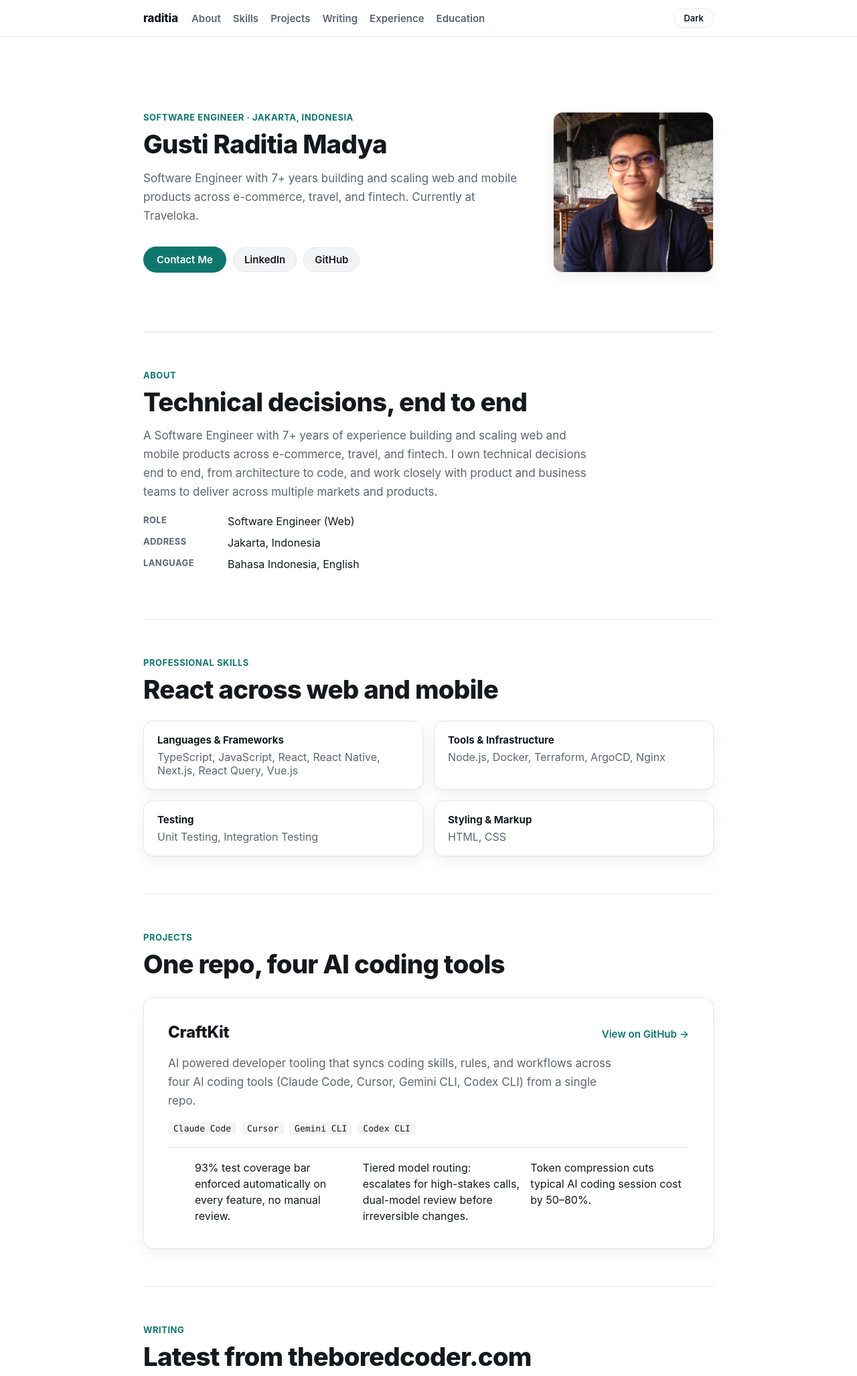
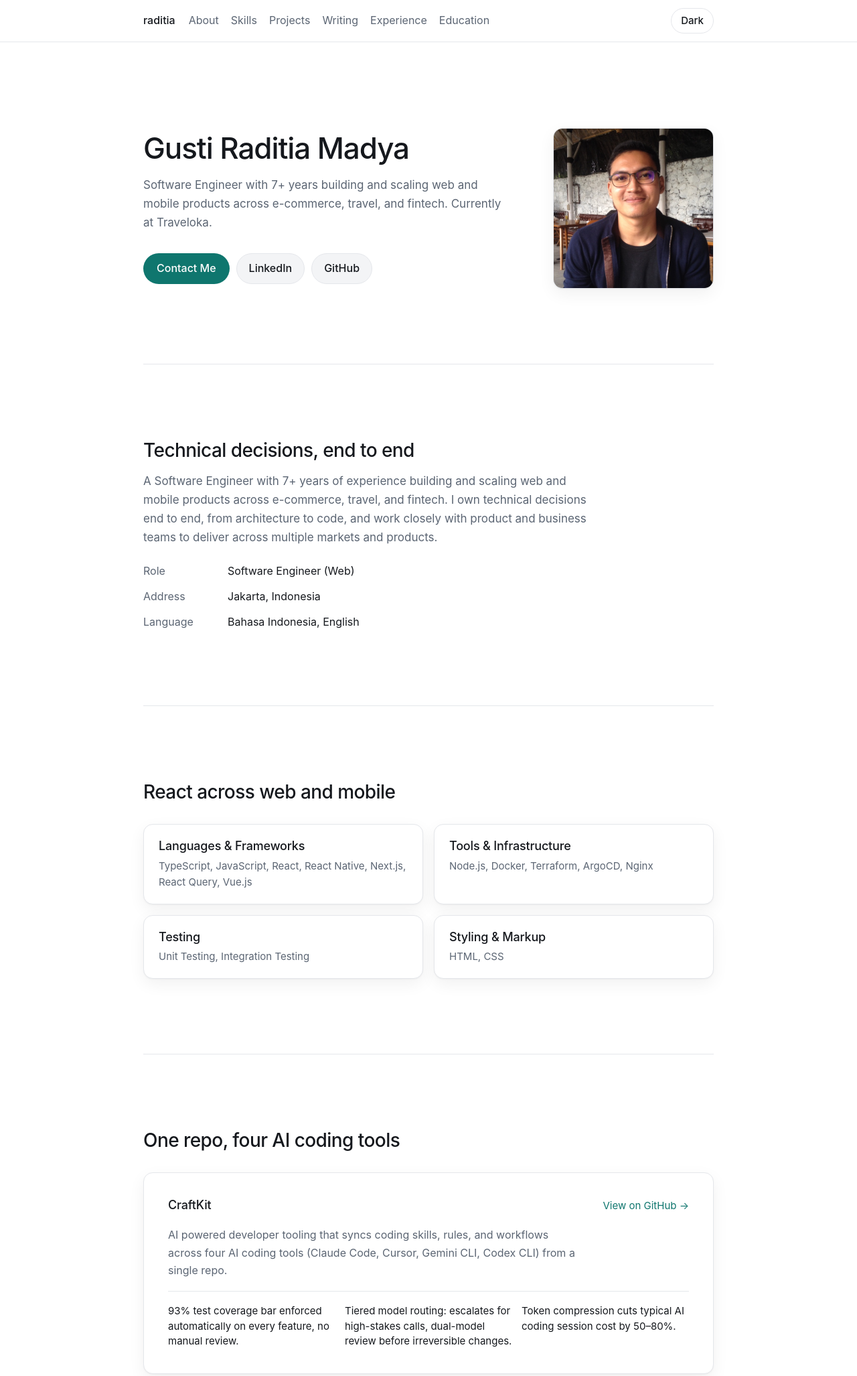
Before and after one commit to raditia/raditia.github.io, a plain HTML site: page index.html in a window 1280 px wide. Shown: the top 2054 px of the page at 67% size. Drawn offline with Linux system fonts and the light colour scheme.

Commit message:
Apply typography rules: tight type scale, lighter weights, less decoration
- One small type scale with card variants 1px below their outside twins
- Section titles 28px, card titles 18px, hero 36-44px
- Weights capped at 500 for titles, 400 for body
- Tracking and line height tighten as size grows; balanced titles
- More vertical space between sections
- Drop eyebrow labels, "Current" badge, redundant tool chips, back-to-top link
- Single sans family; dates use tabular numerals instead of monospace
- Card headings are h3 so the outline no longer skips a level

Co-Authored-By: Claude Opus 5.5 <noreply@anthropic.com>

```diff
--- a/index.html
+++ b/index.html
@@ -67,8 +67,7 @@
 
       <section class="hero">
         <div class="hero-text">
-          <span class="eyebrow">Software Engineer &middot; Jakarta, Indonesia</span>
-          <h1 class="display">Gusti Raditia Madya</h1>
+          <h1 class="hero-title">Gusti Raditia Madya</h1>
           <p class="subtitle">Software Engineer with 7+ years building and scaling web and mobile products across e-commerce, travel, and fintech. Currently at Traveloka.</p>
           <div class="cta-row">
             <a class="btn-cta" href="mailto:gustiraditia@gmail.com">Contact Me</a>
@@ -80,8 +79,7 @@
       </section>
 
       <section id="about">
-        <span class="eyebrow">About</span>
-        <h2 class="display">Technical decisions, end to end</h2>
+        <h2 class="section-title">Technical decisions, end to end</h2>
         <p class="body-text">A Software Engineer with 7+ years of experience building and scaling web and mobile products across e-commerce, travel, and fintech. I own technical decisions end to end, from architecture to code, and work closely with product and business teams to deliver across multiple markets and products.</p>
         <dl class="kv-rows">
           <div class="kv-row"><dt>Role</dt><dd>Software Engineer (Web)</dd></div>
@@ -91,31 +89,23 @@
       </section>
 
       <section id="skills">
-        <span class="eyebrow">Professional skills</span>
-        <h2 class="display">React across web and mobile</h2>
+        <h2 class="section-title">React across web and mobile</h2>
         <div class="grid-2">
-          <div class="skill-card"><h4>Languages &amp; Frameworks</h4><p>TypeScript, JavaScript, React, React Native, Next.js, React Query, Vue.js</p></div>
-          <div class="skill-card"><h4>Tools &amp; Infrastructure</h4><p>Node.js, Docker, Terraform, ArgoCD, Nginx</p></div>
-          <div class="skill-card"><h4>Testing</h4><p>Unit Testing, Integration Testing</p></div>
-          <div class="skill-card"><h4>Styling &amp; Markup</h4><p>HTML, CSS</p></div>
+          <div class="skill-card"><h3>Languages &amp; Frameworks</h3><p>TypeScript, JavaScript, React, React Native, Next.js, React Query, Vue.js</p></div>
+          <div class="skill-card"><h3>Tools &amp; Infrastructure</h3><p>Node.js, Docker, Terraform, ArgoCD, Nginx</p></div>
+          <div class="skill-card"><h3>Testing</h3><p>Unit Testing, Integration Testing</p></div>
+          <div class="skill-card"><h3>Styling &amp; Markup</h3><p>HTML, CSS</p></div>
         </div>
       </section>
 
       <section id="projects">
-        <span class="eyebrow">Projects</span>
-        <h2 class="display">One repo, four AI coding tools</h2>
+        <h2 class="section-title">One repo, four AI coding tools</h2>
         <article class="project-card">
           <div class="project-head">
             <h3>CraftKit</h3>
             <a href="https://github.com/raditia" target="_blank" rel="noopener">View on GitHub &rarr;</a>
           </div>
           <p>AI powered developer tooling that syncs coding skills, rules, and workflows across four AI coding tools (Claude Code, Cursor, Gemini CLI, Codex CLI) from a single repo.</p>
-          <div class="tag-row">
-            <code>Claude Code</code>
-            <code>Cursor</code>
-            <code>Gemini CLI</code>
-            <code>Codex CLI</code>
-          </div>
           <ul class="feature-grid">
             <li>93% test coverage bar enforced automatically on every feature, no manual review.</li>
             <li>Tiered model routing: escalates for high-stakes calls, dual-model review before irreversible changes.</li>
@@ -125,23 +115,21 @@
       </section>
 
       <section id="writing">
-        <span class="eyebrow">Writing</span>
-        <h2 class="display">Latest from theboredcoder.com</h2>
+        <h2 class="section-title">Latest from theboredcoder.com</h2>
         <ul id="blog-posts" class="blog-posts">
           <li class="gh-loading">Loading posts&hellip;</li>
         </ul>
       </section>
 
       <section id="experience">
-        <span class="eyebrow">Work experience</span>
-        <h2 class="display">Seven years across travel, e-commerce and fintech</h2>
+        <h2 class="section-title">Seven years across travel, e-commerce and fintech</h2>
         <div class="timeline">
 
           <div class="timeline-row">
             <div class="timeline-period">May 2026 &ndash; Present</div>
             <div class="timeline-roles">
               <div>
-                <div class="role-company"><h3>Traveloka</h3><span class="badge-current">Current</span></div>
+                <div class="role-company"><h3>Traveloka</h3></div>
                 <div class="role-title-row"><span class="role-title">Software Engineer (Web) &middot; Ground Transport Engineering</span></div>
                 <span class="role-meta">React 18, React Native, Next.js, TypeScript &middot; bus &amp; train booking across 7 SEA/APAC markets</span>
                 <ul class="role-bullets">
@@ -205,22 +193,21 @@
       </section>
 
       <section id="education">
-        <span class="eyebrow">Education</span>
-        <h2 class="display">Computer science, then IT</h2>
+        <h2 class="section-title">Computer science, then IT</h2>
         <div class="edu-grid">
           <div class="edu-card">
             <span class="edu-date">2020 &ndash; 2022 &middot; Master's</span>
-            <h4>Master of Information Technology</h4>
+            <h3>Master of Information Technology</h3>
             <span class="edu-org">University of Indonesia</span>
           </div>
           <div class="edu-card">
             <span class="edu-date">2015 &ndash; 2019 &middot; Bachelor's</span>
-            <h4>Bachelor of Computer Science</h4>
+            <h3>Bachelor of Computer Science</h3>
             <span class="edu-org">Universitas Gadjah Mada (UGM)</span>
           </div>
           <div class="edu-card">
             <span class="edu-date">May 2022 &middot; Certification</span>
-            <h4>Professional Scrum Developer&trade; I (PSD I)</h4>
+            <h3>Professional Scrum Developer&trade; I (PSD I)</h3>
             <span class="edu-org">Scrum.org</span>
           </div>
         </div>
@@ -231,7 +218,6 @@
     <footer>
       <div class="footer-row">
         <span>&copy; 2026 Gusti Raditia Madya. All rights reserved.</span>
-        <a href="#top">Back to top &uarr;</a>
       </div>
     </footer>
 
--- a/scripts/blog-posts.js
+++ b/scripts/blog-posts.js
@@ -26,7 +26,9 @@
         }
         var body = el("div", { class: "blog-post-body" });
         body.appendChild(el("span", { class: "blog-post-date", text: formatDate(post.pubDate) }));
-        body.appendChild(el("a", { class: "blog-post-title", href: post.link, target: "_blank", rel: "noopener", text: post.title }));
+        var title = el("h3");
+        title.appendChild(el("a", { href: post.link, target: "_blank", rel: "noopener", text: post.title }));
+        body.appendChild(title);
         body.appendChild(el("p", { text: post.excerpt }));
         li.appendChild(body);
         listEl.appendChild(li);
--- a/styles/site.css
+++ b/styles/site.css
@@ -8,18 +8,23 @@
   --brand: #0f766e;
   --accent: #0f766e;
   --accent-2: #0f766e;
-  --badge-bg: #e6f4f1;
-  --badge-ink: #0f6a5f;
   --radius-card: 14px;
   --shadow: 0 1px 2px rgba(0, 0, 0, 0.04), 0 8px 24px rgba(0, 0, 0, 0.06);
   --font: -apple-system, BlinkMacSystemFont, "Segoe UI", Roboto, Helvetica, Arial, sans-serif;
-  --mono: ui-monospace, SFMono-Regular, Menlo, Consolas, monospace;
+
+  /* Type scale. Each *-card step is 1px below its outside twin. */
   --text-caption: 0.8125rem;
-  --text-label: 0.75rem;
-  --text-small: 0.9375rem;
+  --text-caption-card: 0.75rem;
   --text-body: 1rem;
-  --text-body-lg: 1.0625rem;
-  --text-subhead: 1.05rem;
+  --text-body-card: 0.9375rem;
+  --text-lead: 1.0625rem;
+  --text-lead-card: 1rem;
+  --text-heading: 1.1875rem;
+  --text-heading-card: 1.125rem;
+  --text-section: 1.75rem;
+  --text-hero: clamp(2.25rem, 5vw, 2.75rem);
+
+  --section-gap: clamp(72px, 10vw, 112px);
 }
 
 @media (prefers-color-scheme: dark) {
@@ -30,8 +35,6 @@
     --surface: #111418;
     --surface-2: #161a1f;
     --line-subtle: #242a31;
-    --badge-bg: #10332c;
-    --badge-ink: #6fd6c4;
     --shadow: 0 1px 2px rgba(0, 0, 0, 0.3), 0 8px 24px rgba(0, 0, 0, 0.4);
   }
 }
@@ -43,8 +46,6 @@
   --surface: #111418;
   --surface-2: #161a1f;
   --line-subtle: #242a31;
-  --badge-bg: #10332c;
-  --badge-ink: #6fd6c4;
   --shadow: 0 1px 2px rgba(0, 0, 0, 0.3), 0 8px 24px rgba(0, 0, 0, 0.4);
 }
 
@@ -57,7 +58,13 @@ body {
   background: var(--bg);
   color: var(--ink);
   font-family: var(--font);
+  font-size: var(--text-body);
+  font-weight: 400;
+  line-height: 1.6;
 }
+
+h1, h2, h3 { font-weight: 500; font-style: normal; text-wrap: balance; }
+p, li, dd { text-wrap: pretty; }
 
 a { color: var(--accent); text-decoration: none; }
 a:hover { color: var(--brand); text-decoration: underline; }
@@ -84,13 +91,12 @@ nav {
   display: flex;
   align-items: center;
   gap: 20px;
+  font-size: var(--text-body);
 }
 
 .brand {
-  font-weight: 800;
-  font-size: 1.05rem;
+  font-weight: 500;
   color: var(--ink);
-  letter-spacing: -0.01em;
   flex: 0 0 auto;
 }
 
@@ -100,8 +106,6 @@ nav {
   overflow-x: auto;
   flex: 1 1 auto;
   min-width: 0;
-  font-size: var(--text-small);
-  font-weight: 600;
   white-space: nowrap;
   scrollbar-width: none;
 }
@@ -110,8 +114,8 @@ nav {
 .theme-toggle {
   flex: 0 0 auto;
   font: inherit;
-  font-size: var(--text-caption);
-  font-weight: 600;
+  font-size: var(--text-body-card);
+  font-weight: 500;
   color: var(--ink);
   background: var(--surface);
   border: 1px solid var(--line-subtle);
@@ -122,12 +126,12 @@ nav {
 
 section {
   scroll-margin-top: 72px;
-  padding: 56px 0;
+  padding: var(--section-gap) 0;
   border-top: 1px solid var(--line-subtle);
 }
 
 .hero {
-  padding: clamp(56px, 10vw, 112px) 0 clamp(48px, 8vw, 88px);
+  padding: clamp(64px, 11vw, 128px) 0 var(--section-gap);
   display: flex;
   flex-wrap: wrap-reverse;
   align-items: center;
@@ -146,75 +150,68 @@ section {
   background: var(--surface-2);
 }
 
-.eyebrow {
-  display: block;
-  font-size: var(--text-caption);
-  font-weight: 700;
-  letter-spacing: 0.04em;
-  text-transform: uppercase;
-  color: var(--accent);
-  margin: 0 0 10px;
+.hero-title {
+  margin: 0 0 16px;
+  font-size: var(--text-hero);
+  letter-spacing: -0.025em;
+  line-height: 1.08;
 }
-.display {
-  margin: 0 0 14px;
-  font-size: clamp(1.7rem, 4vw, 2.4rem);
-  font-weight: 800;
+.section-title {
+  margin: 0 0 16px;
+  font-size: var(--text-section);
   letter-spacing: -0.02em;
   line-height: 1.15;
 }
 .subtitle, .body-text {
   margin: 0;
   max-width: 62ch;
-  font-size: var(--text-body-lg);
+  font-size: var(--text-lead);
   line-height: 1.65;
   color: var(--ink-soft);
 }
 
 .cta-row { display: flex; flex-wrap: wrap; align-items: center; gap: 10px; margin-top: 32px; }
-.btn-cta {
+.btn-cta, .tag {
   display: inline-flex;
   align-items: center;
+  border-radius: 999px;
+  font-size: var(--text-body);
+  font-weight: 500;
+  text-decoration: none;
+}
+.btn-cta {
   background: var(--brand);
   color: #fff;
-  border-radius: 999px;
   padding: 10px 20px;
-  font-weight: 600;
-  font-size: var(--text-small);
-  text-decoration: none;
 }
 .btn-cta:hover { color: #fff; text-decoration: none; opacity: 0.9; }
 .tag {
-  display: inline-flex;
-  align-items: center;
   background: var(--surface-2);
   color: var(--ink);
   border: 1px solid var(--line-subtle);
-  border-radius: 999px;
-  padding: 8px 16px;
-  font-size: var(--text-small);
-  font-weight: 600;
+  padding: 9px 18px;
 }
 .tag:hover { text-decoration: none; color: var(--ink); background: var(--line-subtle); }
 
-.kv-rows { margin-top: 20px; display: flex; flex-direction: column; gap: 12px; }
-.kv-row { display: flex; gap: 16px; font-size: var(--text-body); }
-.kv-row dt { flex: 0 0 110px; font-weight: 700; color: var(--ink-soft); text-transform: uppercase; font-size: var(--text-caption); letter-spacing: 0.03em; }
+.kv-rows { margin: 24px 0 0; display: flex; flex-direction: column; gap: 12px; }
+.kv-row { display: flex; gap: 16px; }
+.kv-row dt { flex: 0 0 110px; color: var(--ink-soft); }
 .kv-row dd { margin: 0; color: var(--ink); }
 
-.grid-2 { margin-top: 24px; display: grid; grid-template-columns: repeat(2, 1fr); gap: 16px; }
+.grid-2 { margin-top: 32px; display: grid; grid-template-columns: repeat(2, 1fr); gap: 16px; }
 @media (max-width: 560px) { .grid-2 { grid-template-columns: 1fr; } }
 .skill-card {
   background: var(--surface);
   border: 1px solid var(--line-subtle);
   border-radius: var(--radius-card);
   box-shadow: var(--shadow);
-  padding: 18px 20px;
+  padding: 20px 22px;
 }
-.skill-card h4 { margin: 0 0 6px; font-size: var(--text-small); font-weight: 700; color: var(--ink); }
-.skill-card p { margin: 0; font-size: var(--text-body); color: var(--ink-soft); }
+.skill-card h3 { margin: 0 0 6px; font-size: var(--text-heading-card); letter-spacing: -0.01em; line-height: 1.3; color: var(--ink); }
+.skill-card p { margin: 0; font-size: var(--text-body-card); color: var(--ink-soft); }
 
 .project-card {
-  margin-top: 28px;
+  margin-top: 32px;
   background: var(--surface);
   border: 1px solid var(--line-subtle);
   border-radius: var(--radius-card);
@@ -225,46 +222,35 @@ section {
   gap: 18px;
 }
 .project-head { display: flex; flex-wrap: wrap; align-items: baseline; justify-content: space-between; gap: 12px; }
-.project-head h3 { margin: 0; font-size: 1.5rem; font-weight: 800; letter-spacing: -0.01em; }
-.project-head a { font-weight: 600; font-size: var(--text-small); }
-.project-card p { margin: 0; max-width: 62ch; font-size: var(--text-body-lg); line-height: 1.65; color: var(--ink-soft); }
-.tag-row { display: flex; flex-wrap: wrap; gap: 8px; }
-.tag-row code {
-  font-family: var(--mono);
-  font-size: var(--text-caption);
-  background: var(--surface-2);
-  color: var(--ink);
-  border-radius: 4px;
-  padding: 2px 8px;
-}
+.project-head h3 { margin: 0; font-size: var(--text-heading-card); letter-spacing: -0.01em; line-height: 1.3; }
+.project-head a { font-size: var(--text-body-card); }
+.project-card p { margin: 0; max-width: 62ch; font-size: var(--text-lead-card); line-height: 1.65; color: var(--ink-soft); }
 .feature-grid {
   margin: 0;
-  padding-top: 18px;
+  padding: 18px 0 0;
   list-style: none;
   display: grid;
   grid-template-columns: repeat(auto-fit, minmax(220px, 1fr));
   gap: 14px;
   border-top: 1px solid var(--line-subtle);
 }
-.feature-grid li { font-size: var(--text-body); line-height: 1.5; color: var(--ink); }
+.feature-grid li { font-size: var(--text-body-card); line-height: 1.5; color: var(--ink); }
 
-.timeline { margin-top: 28px; display: flex; flex-direction: column; border-top: 1px solid var(--line-subtle); }
-.timeline-row { display: flex; flex-wrap: wrap; gap: 8px 32px; padding: 28px 0; border-bottom: 1px solid var(--line-subtle); }
-.timeline-period { flex: 0 0 170px; font-family: var(--mono); font-size: var(--text-caption); color: var(--ink-soft); padding-top: 4px; }
-.timeline-roles { flex: 1 1 360px; min-width: 0; display: flex; flex-direction: column; gap: 22px; }
-.role-company { display: flex; flex-wrap: wrap; align-items: center; gap: 10px; }
-.role-company h3 { margin: 0; font-size: 1.3rem; font-weight: 800; letter-spacing: -0.01em; }
-.badge-current { font-size: var(--text-label); font-weight: 600; color: var(--badge-ink); background: var(--badge-bg); border-radius: 4px; padding: 3px 8px; }
+.timeline { margin-top: 32px; display: flex; flex-direction: column; border-top: 1px solid var(--line-subtle); }
+.timeline-row { display: flex; flex-wrap: wrap; gap: 8px 32px; padding: 32px 0; border-bottom: 1px solid var(--line-subtle); }
+.timeline-period { flex: 0 0 170px; font-size: var(--text-caption); font-variant-numeric: tabular-nums; color: var(--ink-soft); padding-top: 3px; }
+.timeline-roles { flex: 1 1 360px; min-width: 0; display: flex; flex-direction: column; gap: 24px; }
+.role-company h3 { margin: 0 0 4px; font-size: var(--text-heading); letter-spacing: -0.01em; line-height: 1.3; }
 .role-title-row { display: flex; flex-wrap: wrap; align-items: baseline; gap: 4px 12px; }
-.role-title { font-size: var(--text-subhead); font-weight: 600; color: var(--accent); }
-.role-period { font-family: var(--mono); font-size: var(--text-label); color: var(--ink-soft); }
-.role-meta { font-size: var(--text-small); color: var(--ink-soft); line-height: 1.5; }
-.role-bullets { margin: 6px 0 0; padding-left: 18px; display: flex; flex-direction: column; gap: 6px; max-width: 62ch; }
-.role-bullets li { font-size: var(--text-body); line-height: 1.55; color: var(--ink); }
+.role-title { font-weight: 500; color: var(--accent); }
+.role-period { font-size: var(--text-caption); font-variant-numeric: tabular-nums; color: var(--ink-soft); }
+.role-meta { display: block; font-size: var(--text-caption); color: var(--ink-soft); line-height: 1.5; }
+.role-bullets { margin: 8px 0 0; padding-left: 18px; display: flex; flex-direction: column; gap: 6px; max-width: 62ch; }
+.role-bullets li { line-height: 1.55; color: var(--ink); }
 
-.gh-loading, .gh-error { font-size: var(--text-body); color: var(--ink-soft); }
+.gh-loading, .gh-error { color: var(--ink-soft); }
 
-.blog-posts { margin: 24px 0 0; padding: 0; list-style: none; display: grid; grid-template-columns: repeat(auto-fit, minmax(260px, 1fr)); gap: 16px; }
+.blog-posts { margin: 32px 0 0; padding: 0; list-style: none; display: grid; grid-template-columns: repeat(auto-fit, minmax(260px, 1fr)); gap: 16px; }
 .blog-post {
   background: var(--surface);
   border: 1px solid var(--line-subtle);
@@ -274,14 +260,15 @@ section {
   display: flex;
   flex-direction: column;
 }
-.blog-post img { width: 100%; aspect-ratio: 16/9; object-fit: cover; background: var(--surface-2); }
-.blog-post-body { padding: 16px 18px; display: flex; flex-direction: column; gap: 6px; }
-.blog-post-date { font-family: var(--mono); font-size: var(--text-caption); color: var(--ink-soft); }
-.blog-post a.blog-post-title { font-size: var(--text-small); font-weight: 700; color: var(--ink); line-height: 1.35; }
-.blog-post a.blog-post-title:hover { color: var(--accent); }
-.blog-post p { margin: 0; font-size: var(--text-caption); color: var(--ink-soft); line-height: 1.5; }
+.blog-post img { display: block; width: 100%; aspect-ratio: 16/9; object-fit: cover; background: var(--surface-2); }
+.blog-post-body { padding: 18px 20px; display: flex; flex-direction: column; gap: 6px; }
+.blog-post-date { font-size: var(--text-caption-card); font-variant-numeric: tabular-nums; color: var(--ink-soft); }
+.blog-post h3 { margin: 0; font-size: var(--text-heading-card); letter-spacing: -0.01em; line-height: 1.3; }
+.blog-post h3 a { color: var(--ink); }
+.blog-post h3 a:hover { color: var(--accent); }
+.blog-post p { margin: 0; font-size: var(--text-body-card); color: var(--ink-soft); line-height: 1.5; }
 
-.edu-grid { margin-top: 28px; display: grid; grid-template-columns: repeat(auto-fit, minmax(240px, 1fr)); gap: 14px; }
+.edu-grid { margin-top: 32px; display: grid; grid-template-columns: repeat(auto-fit, minmax(240px, 1fr)); gap: 16px; }
 .edu-card {
   background: var(--surface);
   border: 1px solid var(--line-subtle);
@@ -292,9 +279,9 @@ section {
   flex-direction: column;
   gap: 6px;
 }
-.edu-card .edu-date { font-family: var(--mono); font-size: var(--text-caption); color: var(--accent-2); }
-.edu-card h4 { margin: 0; font-size: 1.15rem; font-weight: 600; color: var(--ink); }
-.edu-card .edu-org { font-size: var(--text-body); color: var(--ink-soft); }
+.edu-card .edu-date { font-size: var(--text-caption-card); font-variant-numeric: tabular-nums; color: var(--accent-2); }
+.edu-card h3 { margin: 0; font-size: var(--text-heading-card); letter-spacing: -0.01em; line-height: 1.3; color: var(--ink); }
+.edu-card .edu-org { font-size: var(--text-body-card); color: var(--ink-soft); }
 
 footer {
   border-top: 1px solid var(--line-subtle);
@@ -303,11 +290,6 @@ footer {
   max-width: 980px;
   margin: 0 auto;
   padding: 24px clamp(20px, 5vw, 64px);
-  display: flex;
-  flex-wrap: wrap;
-  justify-content: space-between;
-  gap: 8px;
   font-size: var(--text-caption);
   color: var(--ink-soft);
 }
-.footer-row a { color: var(--ink-soft); }
```
